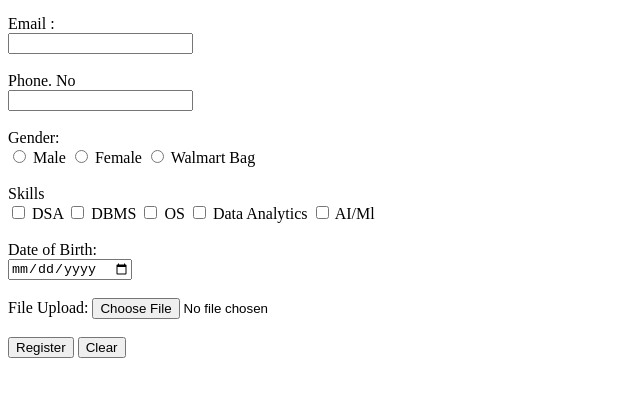
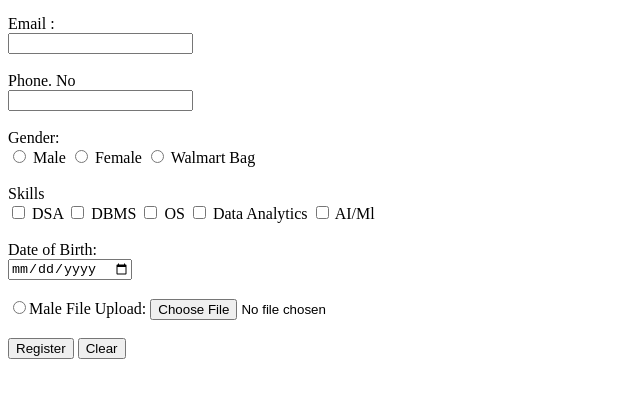
Before and after one commit to appledog632/testing, a plain HTML site: page form.html in a window 1280 px wide. Shown: the part 109-506 px from the top of the page, without its empty margins (0-640 px from the left). Drawn offline with Linux system fonts and the light colour scheme.

Commit message:
EC-10 Added New Button

```diff
--- a/form.html
+++ b/form.html
@@ -31,7 +31,7 @@
 
         <label>Date of Birth:</label><br>
         <input type="date" name="dob"><br><br>
-
+        <input type="radio" name ="gender" value="male" >Male
         <label>File Upload:</label>
         <input type="file" name ="file"><br><br>
 
```
